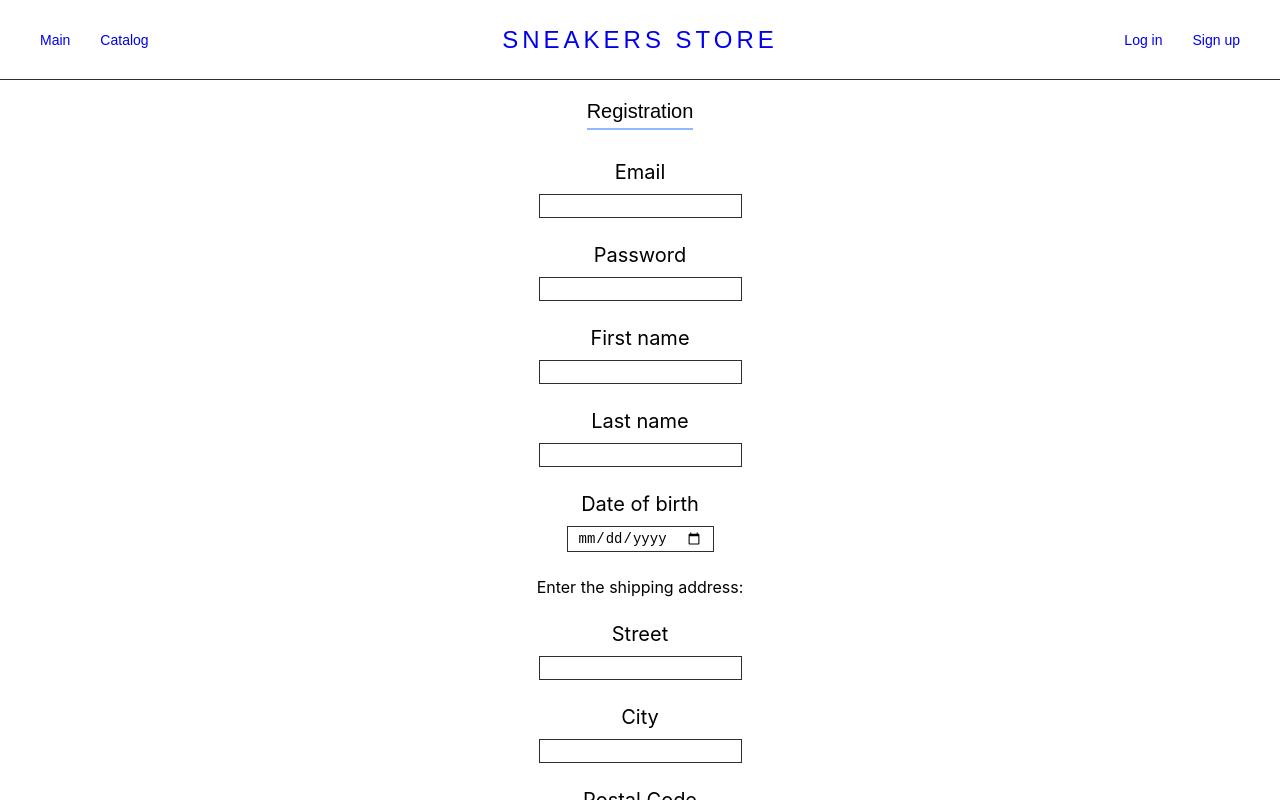
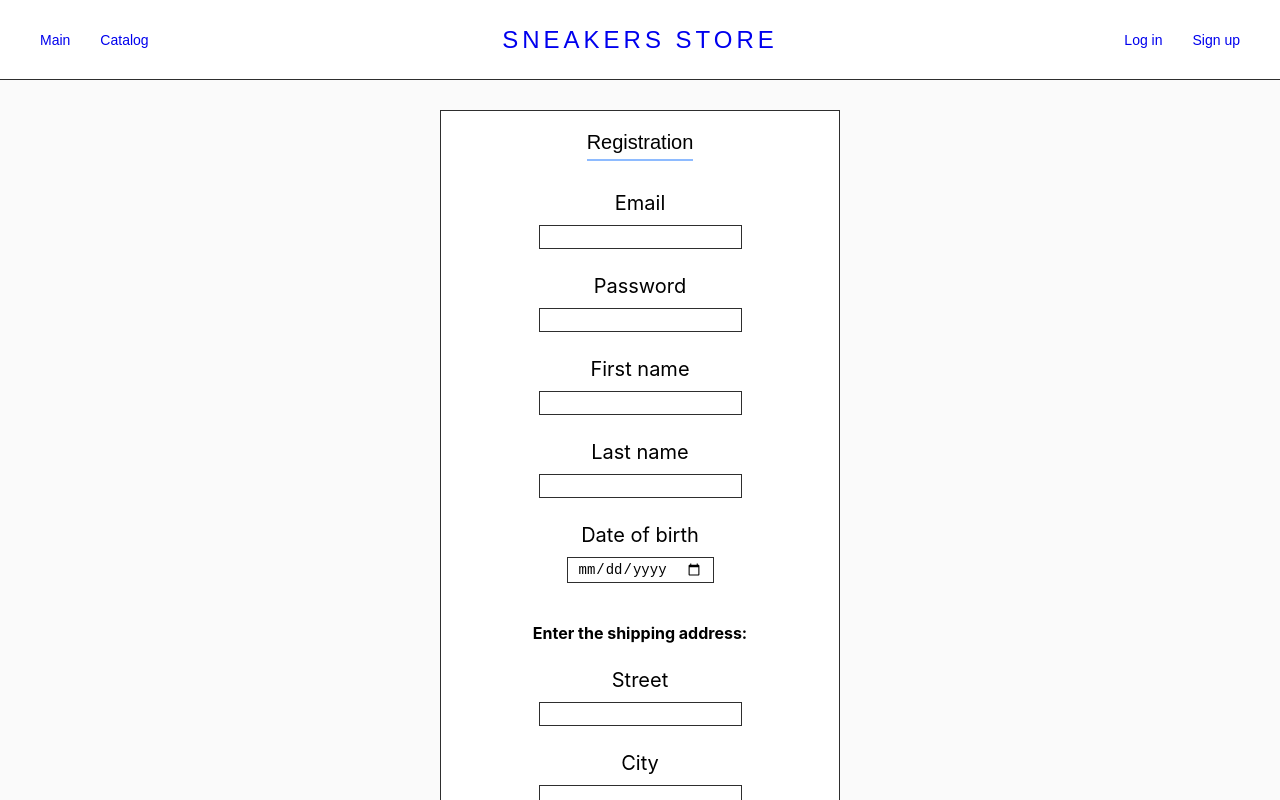
Before and after one commit to dbox7/ecommerce-application, a React (Create React App) app: page /signup in a window 1280 px wide. Shown: the top 800 px of the page. Built offline with nearby package versions, Linux system fonts and the light colour scheme; a web font is replaced by a local one; what @commercetools/platform-sdk, @commercetools/sdk-client-v2 would draw is missing.

Commit message:
feat: add styles for registration form component

```diff
--- a/src/App.css
+++ b/src/App.css
@@ -4,6 +4,10 @@
   margin-block-start: 0;
   margin-block-end: 0;
   padding-inline-start: 0;
+}
+
+body {
+  background-color: var(--bg-color);
 }
 
 .App {
--- a/src/app/components/button/CButton.css
+++ b/src/app/components/button/CButton.css
@@ -6,6 +6,7 @@
   align-items: center;
 
   min-width: 120px;
+  max-width: 250px;
   padding: 5px 15px;
 
   font-size: var(--main-text);
--- a/src/app/components/loginForm/CLoginForm.css
+++ b/src/app/components/loginForm/CLoginForm.css
@@ -2,5 +2,5 @@
   display: flex;
   flex-direction: column;
   align-items: center;
-  gap: 35px;
+  gap: 25px;
 }
--- a/src/app/components/registrationForm/CRegistrationForm.css
+++ b/src/app/components/registrationForm/CRegistrationForm.css
@@ -1,10 +1,35 @@
 .registration {
+  width: fit-content;
+  margin: 30px auto;
+  padding: 0 80px 40px;
+
+  background-color: var(--basic-color);
+  border: 1px solid var(--border-color);
+}
+
+.reg-form {
+  display: flex;
+  flex-direction: column;
+  justify-content: space-between;
+  align-items: center;
+  gap: 40px;
+}
+
+.reg-form p {
+  margin: 0;
+}
+
+.info {
+  display: flex;
+  flex-direction: column;
+  justify-content: center;
+  align-items: center;
+  gap: 40px;
+}
+
+.info-block {
   display: flex;
   flex-direction: column;
   align-items: center;
   gap: 25px;
 }
-
-.registration p {
-  margin: 0;
-}
--- a/src/app/components/registrationForm/CRegistrationForm.tsx
+++ b/src/app/components/registrationForm/CRegistrationForm.tsx
@@ -124,12 +124,15 @@ const CRegistrationForm = () => {
   const billingCountry = useInput('', 'text');
 
   return (
-    <div>
+    <div className="registration">
       <div className="title">Registration</div>
       <form
-        className="registration"
+        className="reg-form"
         onSubmit={handleSubmit}
       >
+
+        <div className="info">
+          <div className="info-block">
             <CEmail
               {...email}
             />
@@ -150,7 +153,10 @@ const CRegistrationForm = () => {
               data={null}
               isDate={true}
             />
-        <p>Enter the shipping address:</p>
+          </div>
+
+          <div className="info-block">
+            <h4>Enter the shipping address:</h4>
             <CTextDateInput
               {...shippingStreet}
               title="Street"
@@ -178,8 +184,10 @@ const CRegistrationForm = () => {
               checked={useBillingAddress}
               changeHandler={handleCheckboxChange}
             />
+          </div>
+
           {!useBillingAddress && (
-          <div className="registration">
+            <div className="info-block">
               <p>Enter the billing address:</p>
               <CTextDateInput
                 {...billingStreet}
@@ -205,6 +213,8 @@ const CRegistrationForm = () => {
               />
             </div>
           )}
+        </div>
+
         <CButton
           value="Register"
           type="submit"
--- a/src/app/utils/constants.css
+++ b/src/app/utils/constants.css
@@ -1,7 +1,7 @@
 :root {
   /* Colors */
   --basic-color: white;
-  --bg-color: #FAFAFA;
+  --bg-color: #fafafa;
   --accent-color: #8ebbff;
   --border-color: #2e2e2e;
   --error-color: #ff6565;
```
Lines whose indentation alone changed are shown as unchanged.
